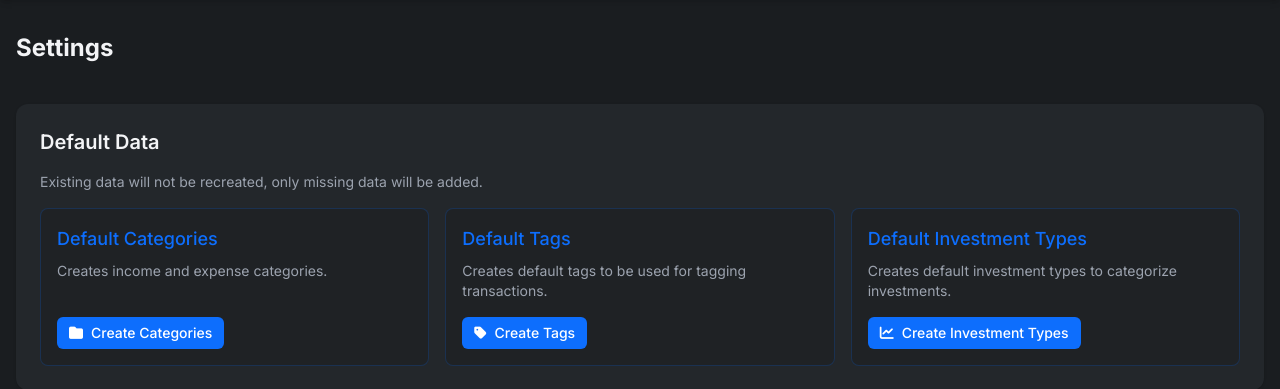
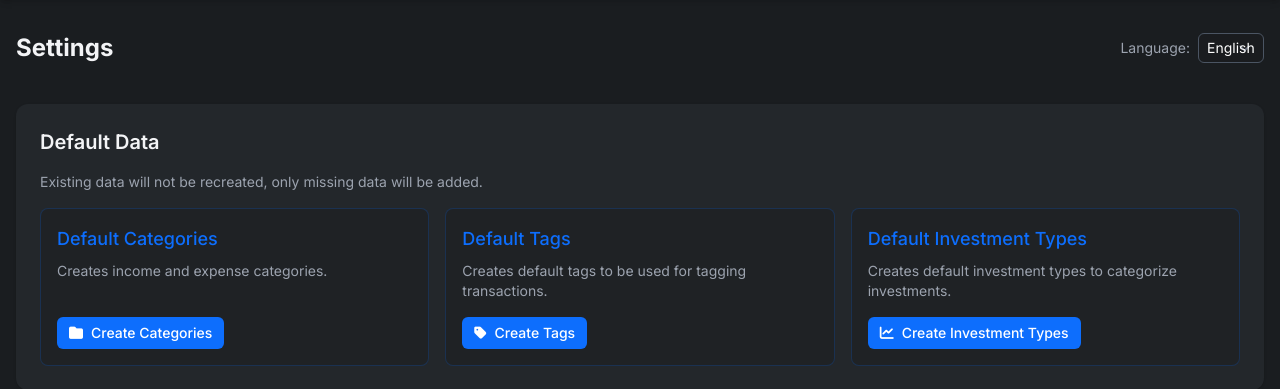
Before and after one commit to ZekeriyaAY/track-finance, a Flask app: page /settings/ in a window 1280 px wide. Shown: the part 64-453 px from the top of the page. Run offline with Flask 3, Linux system fonts and the light colour scheme; some libraries are stand-ins or nearby versions.

Commit message:
Add language selection to settings, update i18n, and fix cashflow page title

```diff
--- a/app.py
+++ b/app.py
@@ -1,4 +1,4 @@
-from flask import Flask, redirect, url_for, request
+from flask import Flask, redirect, url_for, request, session, g
 from flask_migrate import Migrate
 from models.__init__ import db
 from flask_wtf import CSRFProtect
@@ -15,15 +15,21 @@ csrf = CSRFProtect(app)
 
 # Babel Configuration
 def get_locale():
-    # Kullanıcının tarayıcısından gelen dil tercihlerini al
-    # ve desteklediğimiz diller arasından en iyisini seç
+    # Önce session'dan bak, yoksa tarayıcıdan gelen dile bak
+    lang = session.get('lang')
+    if lang in ['en', 'tr']:
+        return lang
     return request.accept_languages.best_match(['en', 'tr'], 'en')
 
 babel = Babel(app, locale_selector=get_locale)
 
+@app.before_request
+def set_lang_code():
+    g.lang_code = get_locale()
+
 @app.context_processor
 def inject_locale():
-    return dict(get_locale=get_locale)
+    return dict(get_locale=get_locale, lang_code=g.get('lang_code', 'en'))
 
 # Blueprint'leri import et
 from routes.cashflow import cashflow_bp
--- a/routes/settings.py
+++ b/routes/settings.py
@@ -1,4 +1,4 @@
-from flask import Blueprint, render_template, redirect, url_for, flash
+from flask import Blueprint, render_template, redirect, url_for, flash, request, session, g
 from flask_babel import _
 from models.__init__ import db
 from utils import create_dummy_data, create_default_categories, create_default_tags, create_default_investment_types
@@ -7,6 +7,13 @@ import logging
 logger = logging.getLogger(__name__)
 
 settings_bp = Blueprint('settings', __name__, url_prefix='/settings')
+
+@settings_bp.route('/change-language', methods=['POST'])
+def change_language():
+    lang = request.form.get('language')
+    if lang in ['en', 'tr']:
+        session['lang'] = lang
+    return redirect(url_for('settings.index'))
 
 @settings_bp.route('/')
 def index():
--- a/templates/cashflow/index.html
+++ b/templates/cashflow/index.html
@@ -1,11 +1,11 @@
 {% extends "base.html" %}
 
-{% block title %}{{ _('Transactions') }}{% endblock %}
+{% block title %}{{ _('Cashflow Transactions') }}{% endblock %}
 
 {% block content %}
 <div class="flex flex-col gap-6">
   <div class="flex justify-between items-center mb-6">
-    <h1 class="text-2xl font-semibold">{{ _('Transactions') }}</h1>
+    <h1 class="text-2xl font-semibold">{{ _('Cashflow Transactions') }}</h1>
     <a href="{{ url_for('cashflow.add_cashflow') }}" class="inline-flex items-center gap-2 px-2 py-1 rounded-md bg-primary/10 text-primary hover:bg-primary/20 transition">
       <i class="fas fa-plus"></i>
       {{ _('New Transaction') }}
--- a/templates/settings/index.html
+++ b/templates/settings/index.html
@@ -6,6 +6,14 @@
 <div class="flex flex-col gap-6">
   <div class="flex justify-between items-center mb-4">
     <h1 class="text-2xl font-bold">{{ _('Settings') }}</h1>
+    <form method="post" action="{{ url_for('settings.change_language') }}" class="flex items-center gap-2">
+      <input type="hidden" name="csrf_token" value="{{ csrf_token() }}">
+      <label for="language" class="text-sm text-gray-400">{{ _('Language') }}:</label>
+      <select name="language" id="language" class="rounded-md border border-gray-600 bg-darkbg/40 text-white px-2 py-1 text-sm" onchange="this.form.submit()">
+        <option value="en" {% if g.get('lang_code', 'en') == 'en' %}selected{% endif %}>English</option>
+        <option value="tr" {% if g.get('lang_code', 'en') == 'tr' %}selected{% endif %}>Türkçe</option>
+      </select>
+    </form>
   </div>
 
   <!-- Default Data -->
```
Also changed, not shown: 1 other file.
